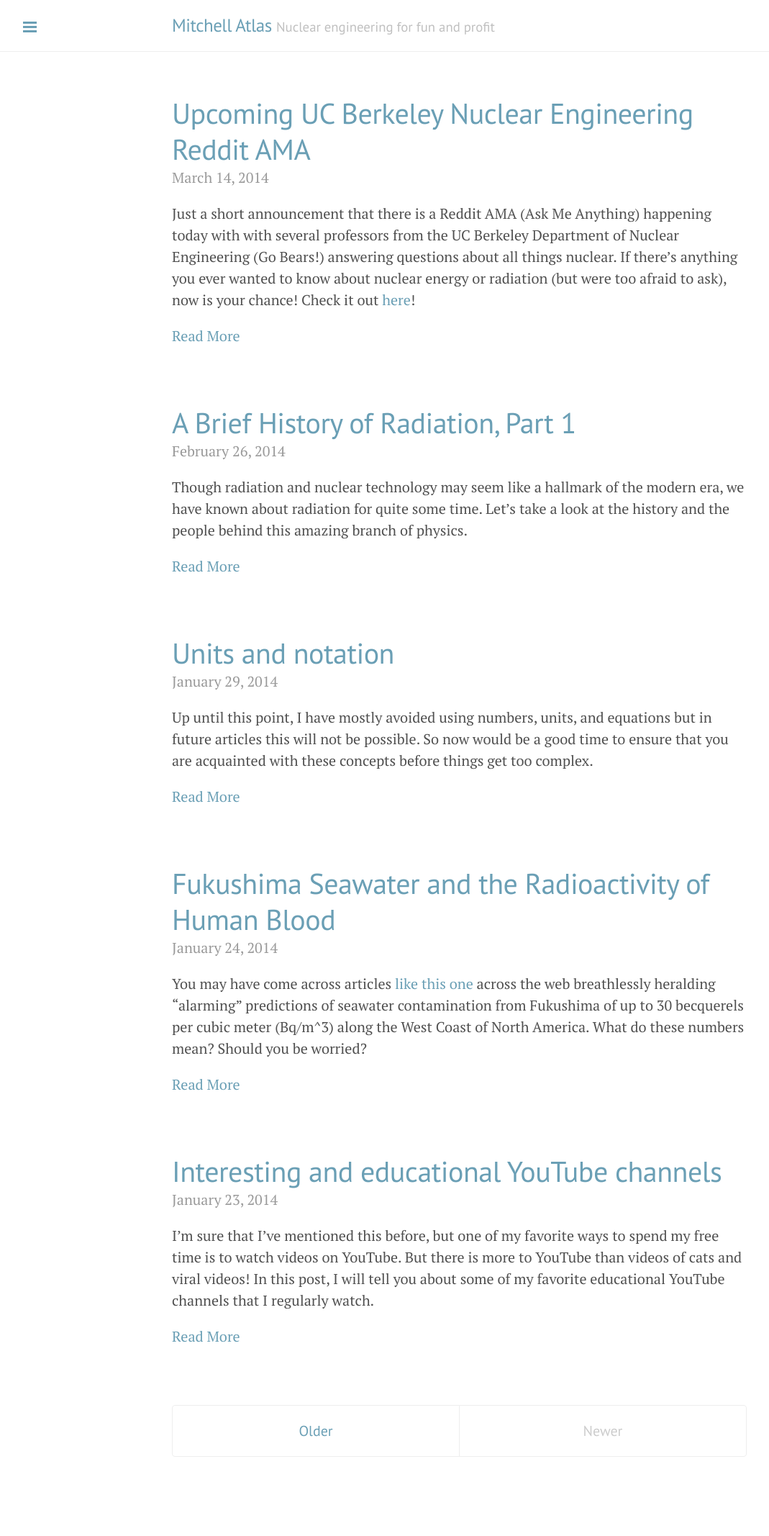
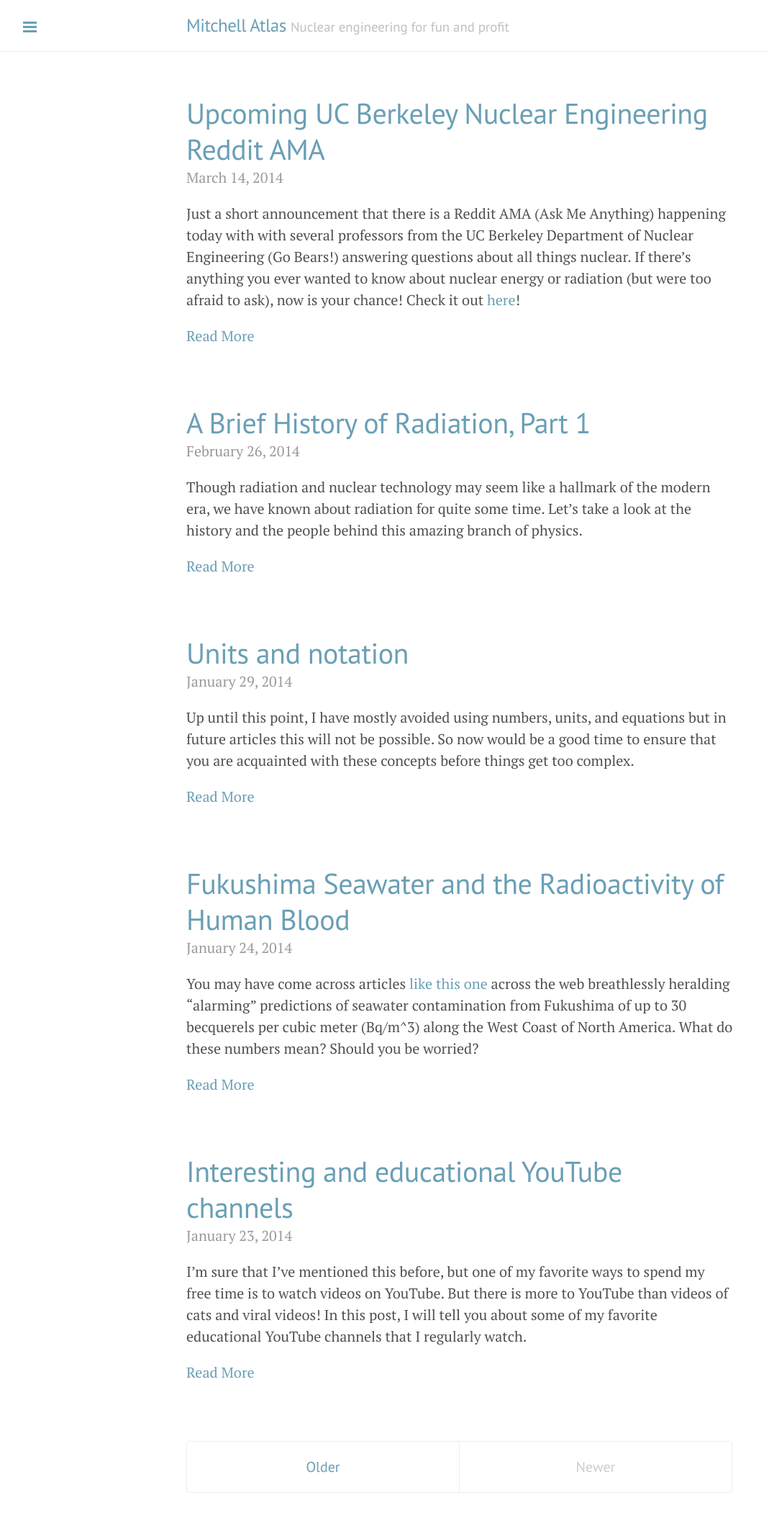
Before and after one commit to xatlasm/xatlasm.github.io, a Jekyll site: the page built from index.html, in a window 1280 px wide. Shown: the whole page at 72% size, without its empty margins (1-1070 px from the left). Built offline with Jekyll 4.4.1, drawn with Linux system fonts in a browser that asks for light colours; the list of posts is cut into pages by our own code; before the commit the page ends 2084 px from its top, so only the background shows below that.

```diff
--- a/public/css/lanyon.css
+++ b/public/css/lanyon.css
@@ -82,7 +82,7 @@
 }
 @media (min-width: 56em) {
   .container {
-    max-width: 42rem;
+    max-width: 40rem;
   }
 }
 
```
